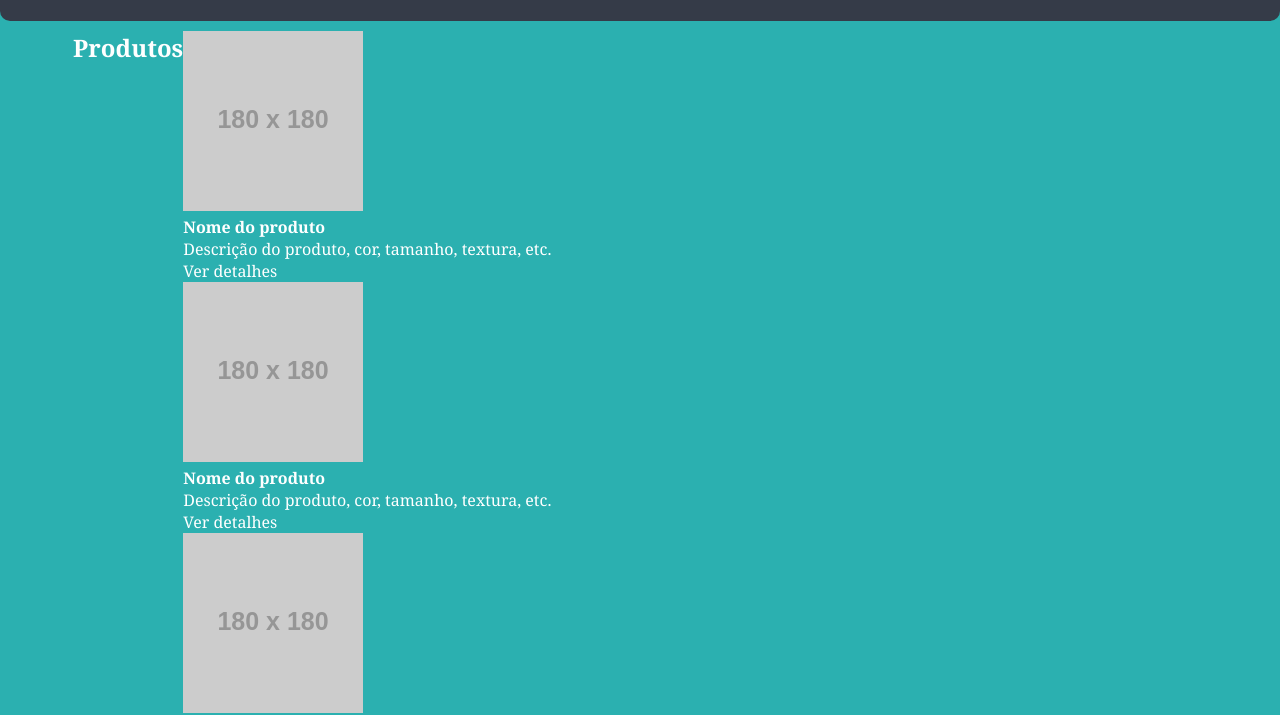
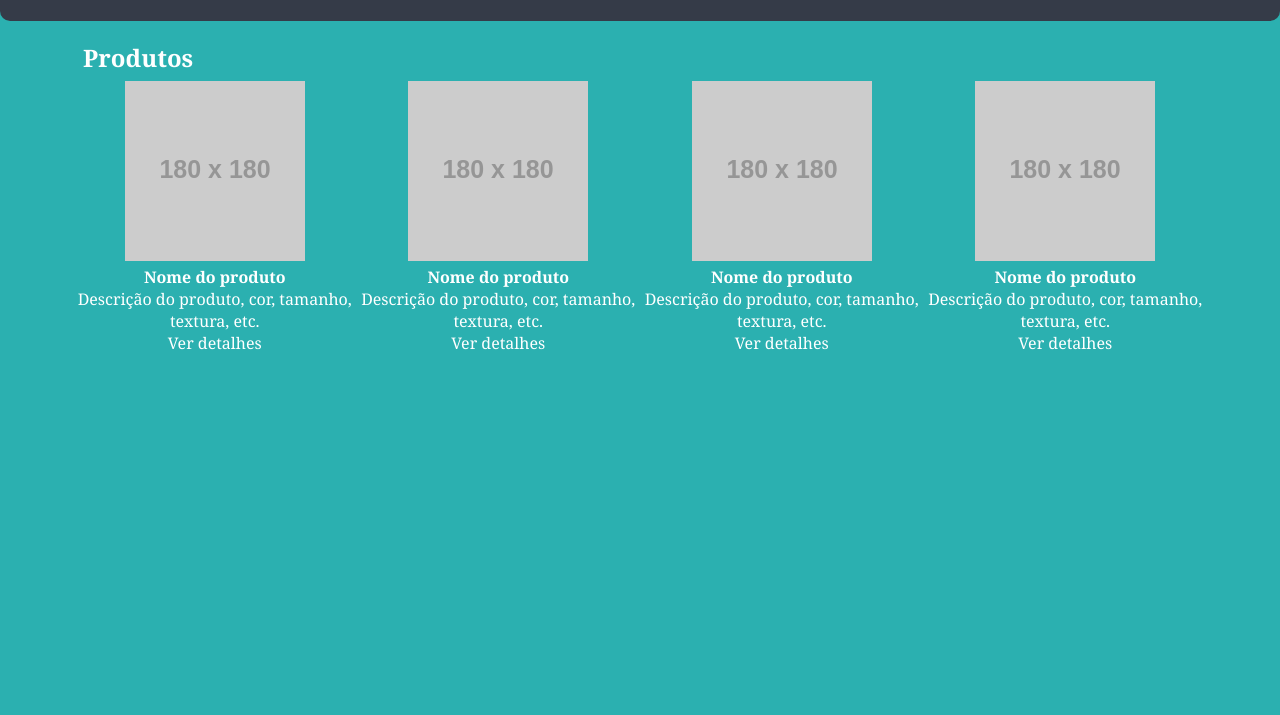
Before and after one commit to lucassGuge/Ebac_Less, a website: page index.html in a window 1280 px wide. Shown: the part 102-817 px from the top of the page. Drawn offline with Linux system fonts and the light colour scheme; placeholder pictures from the web are drawn by us.

Commit message:
Update 0.2

```diff
--- a/index.html
+++ b/index.html
@@ -30,7 +30,11 @@
     </header>
     <section class="main">
         <div class="container">
+            <div class="cont-prod">
+                <div class="barra">
                     <h2>Produtos</h2>
+                </div>
+                <div class="list-prod">
                     <ul class="products">
                         <li class="product-item">
                             <img src="https://via.placeholder.com/180x180" />
@@ -74,6 +78,8 @@
                         </li>
                     </ul>
                 </div>
+            </div>
+        </div>
     </section>
 </body>
 </html>
--- a/src/styles/main.less
+++ b/src/styles/main.less
@@ -47,7 +47,7 @@ header{
     justify-content: space-between;
     width: 100%;
     border-radius: 10px;
-    .branding img {
+        &-img {
         width: 120px;
         height: 70px;
     }
@@ -68,6 +68,25 @@ header{
     }
 
 }
+
+h2{
+    flex: 1;
+    padding: 10px;
+    text-align: start;
+    width: 100%;
+    height: 50px;
+    display: inline-block;
+}
+
 .main{
+    display: flex;
     padding: 10px;
+        ul{
+            display: flex;
+        }
 }
+
+.product-item{
+    margin: 0 auto;
+    text-align: center;
+}
```
Also changed, not shown: build/styles/main.css. Lines whose indentation alone changed are shown as unchanged.
